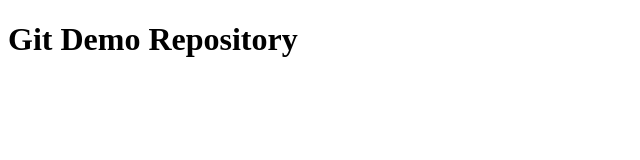
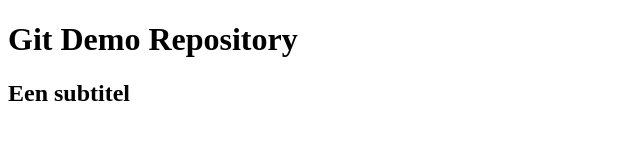
Before and after one commit to EliseVanAerschot/GitRepoTest, a plain HTML site: page RepoTest.html in a window 1280 px wide. Shown: the whole page, without its empty margins (0-640 px from the left). Drawn offline with Linux system fonts and the light colour scheme.

Commit message:
Subtitel toegevoegd

```diff
--- a/RepoTest.html
+++ b/RepoTest.html
@@ -7,5 +7,6 @@
 </head>
 <body>
     <h1>Git Demo Repository</h1>
+    <h2>Een subtitel</h2>
 </body>
 </html>
```
